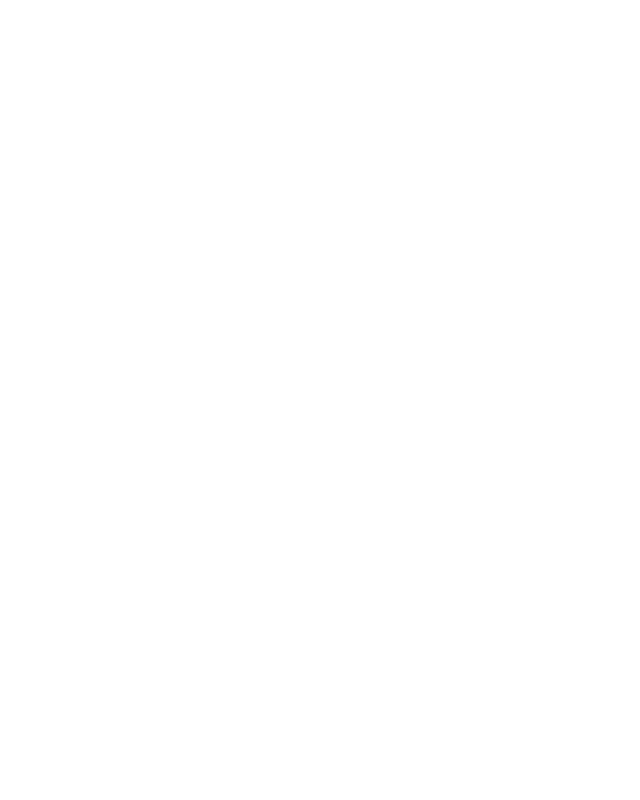
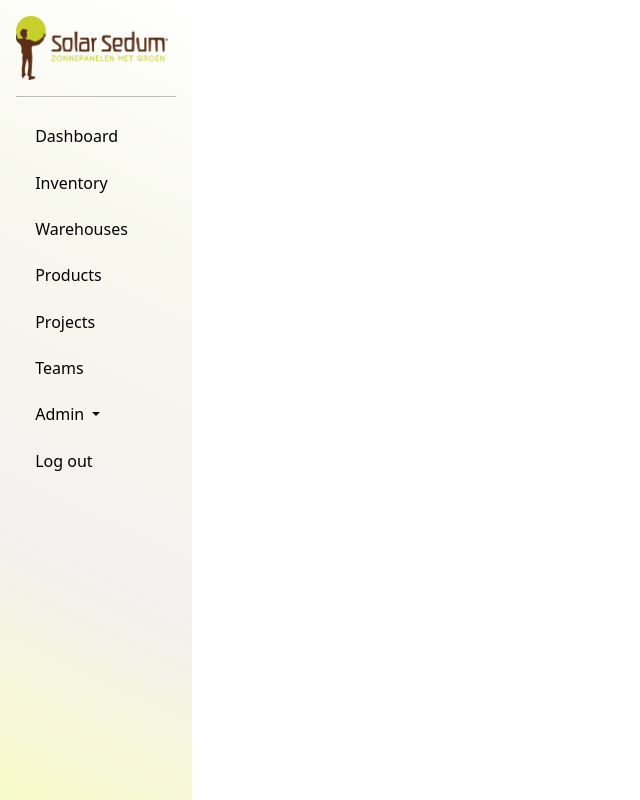
Before and after one commit to JoeyPoel/EWA, a Vue app in the folder frontend/: page / in a window 1280 px wide. Before the commit this address had no page. Shown: the whole page, without its empty margins (0-640 px from the left). Built offline with nearby package versions, Linux system fonts and the light colour scheme; the HTML template or start-up script is replaced by a standard one.

Commit message:
fixed navbar

```diff
--- a/frontend/src/components/NavbarComponent.vue
+++ b/frontend/src/components/NavbarComponent.vue
@@ -20,7 +20,8 @@
 </script>
 
 <template>
-  <div v-if="session" class="d-flex flex-column flex-shrink-0 p-3 text-black bg-custom vh-100 w-auto sticky-top">
+<!--<div v-if="session" class="d-flex flex-column flex-shrink-0 p-3 text-black bg-custom vh-100 w-auto sticky-top">-->
+  <div class="d-flex flex-column flex-shrink-0 p-3 text-black bg-custom vh-100 w-auto sticky-top">
     <!-- Home Link with Icon -->
     <router-link class="d-flex align-items-center mb-3 mb-md-0 me-md-auto text-black text-decoration-none" to="/dashboard">
       <img :src="logo" alt="Your Company Logo" class="me-2 nav-height">
@@ -83,8 +84,10 @@
         </ul>
       </li>
 
-      <li class="nav-item"  @click="logout">
-        <button class="btn btn-danger ms-2 mt-2">Log out</button>
+      <li class="nav-item" @click="logout">
+      <a class="nav-link text-black">
+        Log out
+      </a>
       </li>
     </ul>
   </div>
```
